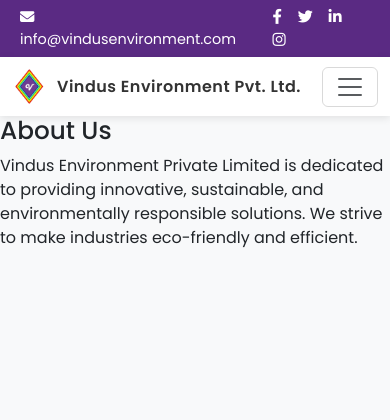
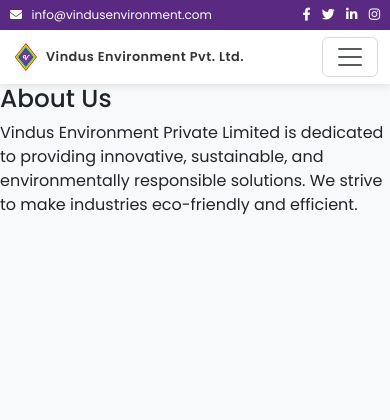
Before and after one commit to vinaykalwala/VindusWebsiteOfficial, a Django app: page /about/ in a window 390 px wide. Shown: the top 420 px of the page. Run offline with Django 5.2, Linux system fonts and the light colour scheme.

Commit message:
base changed

```diff
--- a/templates/base.html
+++ b/templates/base.html
@@ -104,6 +104,32 @@
       color: #f72585;
       text-decoration: underline;
     }
+    @media (max-width: 400px) {
+  .navbar-brand {
+    font-size: 0.8rem;   /* smaller brand text */
+  }
+  .navbar-brand img {
+    height: 28px;        /* smaller logo */
+    margin-right: 6px;
+  }
+  .navbar-nav .nav-link {
+    font-size: 0.85rem;  /* smaller nav text */
+    margin-left: 10px;   /* reduce spacing */
+  }
+  .btn-accent {
+    padding: 5px 12px;
+    font-size: 0.85rem;
+  }
+  .top-bar {
+    font-size: 0.75rem;
+    padding: 5px 10px;
+  }
+  .top-bar a {
+    font-size: 13px;
+    margin-left: 8px;
+  }
+}
+
   </style>
 </head>
 <body>
```
